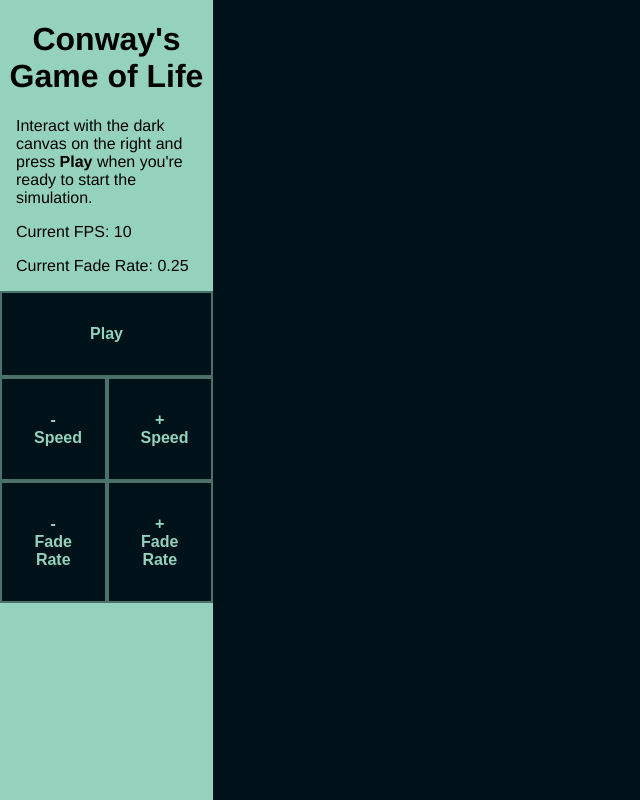
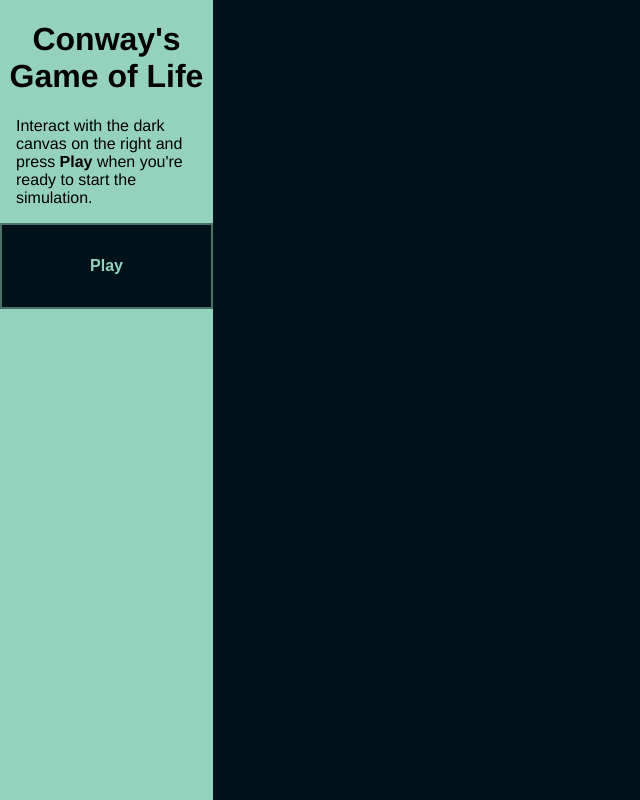
Before and after one commit to fjcmontenegro/conways-game-of-life, a React (Create React App) app: page / in a window 1280 px wide. Shown: the whole page, without its empty margins (0-640 px from the left). Built offline with nearby package versions, Linux system fonts and the light colour scheme.

Commit message:
Remove app controls over animation

```diff
--- a/src/App.tsx
+++ b/src/App.tsx
@@ -1,18 +1,10 @@
 import React, { useState } from 'react'
 import Canvas from './components/Canvas'
 import Info from './components/Info'
-import { INITIAL_FADE_RATE, INITIAL_FPS } from './game/constants/animation'
 import './styles/styles.css'
-
-export const LOWEST_FPS = 1
-export const HIGHEST_FPS = 60
-export const LOWEST_FADE_RATE = 0.0
-export const HIGHEST_FADE_RATE = 1
 
 export default function App(): React.ReactElement {
   const [isPlaying, setIsPlaying] = useState(false)
-  const [fps, setFps] = useState(INITIAL_FPS)
-  const [fadeRate, setFadeRate] = useState(INITIAL_FADE_RATE)
 
   const handleClick = () => {
     setIsPlaying((p) => !p)
@@ -20,29 +12,8 @@ export default function App(): React.ReactElement {
 
   return (
     <div style={style}>
-      <Info
-        onPlay={handleClick}
-        isPlaying={isPlaying}
-        onSpeedDown={() =>
-          setFps((oldFPS) => (oldFPS > LOWEST_FPS ? oldFPS - 1 : oldFPS))
-        }
-        onSpeedUp={() =>
-          setFps((oldFPS) => (oldFPS < HIGHEST_FPS ? oldFPS + 1 : oldFPS))
-        }
-        onFadeRateDown={() =>
-          setFadeRate((oldRate) =>
-            oldRate > LOWEST_FADE_RATE ? oldRate - 0.05 : oldRate,
-          )
-        }
-        onFadeRateUp={() =>
-          setFadeRate((oldRate) =>
-            oldRate < HIGHEST_FADE_RATE ? oldRate + 0.05 : oldRate,
-          )
-        }
-        fps={fps}
-        fadeRate={fadeRate}
-      />
-      <Canvas isPlaying={isPlaying} fps={fps} fadeRate={fadeRate} />
+      <Info onPlay={handleClick} isPlaying={isPlaying} />
+      <Canvas isPlaying={isPlaying} />
     </div>
   )
 }
--- a/src/components/Canvas.tsx
+++ b/src/components/Canvas.tsx
@@ -2,8 +2,8 @@ import React, { useEffect, useRef } from 'react'
 import { Game } from '../game/modules/game'
 
 interface Props {
-  fadeRate: number
-  fps: number
+  fadeRate?: number
+  fps?: number
   isPlaying: boolean
 }
 
@@ -21,18 +21,6 @@ const Canvas = ({ fadeRate, fps, isPlaying }: Props): React.ReactElement => {
   }, [isPlaying])
 
   useEffect(() => {
-    if (gameRef.current) {
-      gameRef.current.setFps(fps)
-    }
-  }, [fps])
-
-  useEffect(() => {
-    if (gameRef.current) {
-      gameRef.current.setFadeRate(fadeRate)
-    }
-  }, [fadeRate])
-
-  useEffect(() => {
     const canvas = canvasRef.current
     const container = containerRef.current
 
@@ -44,7 +32,10 @@ const Canvas = ({ fadeRate, fps, isPlaying }: Props): React.ReactElement => {
           gameRef.current?.resize(container)
         }
         window.addEventListener('resize', resizeCallback)
-        gameRef.current = new Game(canvas, container)
+        gameRef.current = new Game(canvas, container, {
+          fadeRate: fadeRate,
+          fps: fps,
+        })
         gameRef.current.init()
         gameRef.current.mainLoop()
       }
--- a/src/components/Info.tsx
+++ b/src/components/Info.tsx
@@ -1,32 +1,11 @@
 import React from 'react'
-import {
-  HIGHEST_FADE_RATE,
-  HIGHEST_FPS,
-  LOWEST_FADE_RATE,
-  LOWEST_FPS,
-} from '../App'
 
 interface Props {
   isPlaying: boolean
   onPlay: () => void
-  onFadeRateUp: () => void
-  onFadeRateDown: () => void
-  onSpeedUp: () => void
-  onSpeedDown: () => void
-  fps: number
-  fadeRate: number
 }
 
-const Info = ({
-  isPlaying,
-  onPlay,
-  onFadeRateUp,
-  onFadeRateDown,
-  onSpeedDown,
-  onSpeedUp,
-  fps,
-  fadeRate,
-}: Props): React.ReactElement => {
+const Info = ({ isPlaying, onPlay }: Props): React.ReactElement => {
   return (
     <div className="info-container">
       <div>
@@ -36,8 +15,6 @@ const Info = ({
           Interact with the dark canvas on the right and press <b>Play</b> when
           you&apos;re ready to start the simulation.
         </p>
-        <p>Current FPS: {fps}</p>
-        <p>Current Fade Rate: {fadeRate.toFixed(2)}</p>
 
         {/* <p>Rules:</p>
         <ol>
@@ -63,25 +40,6 @@ const Info = ({
       <div className="play-control">
         <button onClick={onPlay}>{isPlaying ? 'Pause' : 'Play'}</button>
       </div>
-      <div className="fps-controls">
-        <button onClick={onSpeedDown} disabled={fps <= LOWEST_FPS}>
-          - Speed
-        </button>
-        <button onClick={onSpeedUp} disabled={fps >= HIGHEST_FPS}>
-          + Speed
-        </button>
-      </div>
-      <div className="fade-controls">
-        <button
-          onClick={onFadeRateDown}
-          disabled={fadeRate <= LOWEST_FADE_RATE}
-        >
-          - Fade Rate
-        </button>
-        <button onClick={onFadeRateUp} disabled={fadeRate >= HIGHEST_FADE_RATE}>
-          + Fade Rate
-        </button>
-      </div>
     </div>
   )
 }
--- a/src/game/constants/animation.ts
+++ b/src/game/constants/animation.ts
@@ -1,2 +1,2 @@
-export const INITIAL_FPS = 10
-export const INITIAL_FADE_RATE = 0.25
+export const DEFAULT_FPS = 12
+export const DEFAULT_FADE_RATE = 1 / 4
--- a/src/game/constants/sizes.ts
+++ b/src/game/constants/sizes.ts
@@ -1 +1 @@
-export const CELL_SIZE = 10
+export const CELL_SIZE = 8
--- a/src/game/modules/game.ts
+++ b/src/game/modules/game.ts
@@ -1,9 +1,14 @@
-import { INITIAL_FADE_RATE, INITIAL_FPS } from '../constants/animation'
 import { CELL_SIZE } from '../constants/sizes'
 import { Grid2D, Point } from '../types/geometry'
 import { clearCanvas } from '../util/canvas'
 import formation1 from '../data/formation1.json'
 import { Grid } from './grid'
+import { DEFAULT_FADE_RATE, DEFAULT_FPS } from '../constants/animation'
+
+type GameConstructorOptions = {
+  fps?: number
+  fadeRate?: number
+}
 
 export class Game {
   canvas: HTMLCanvasElement
@@ -26,7 +31,11 @@ export class Game {
 
   lastLoopPerformance: number[]
 
-  constructor(canvas: HTMLCanvasElement, container: HTMLDivElement) {
+  constructor(
+    canvas: HTMLCanvasElement,
+    container: HTMLDivElement,
+    options?: GameConstructorOptions,
+  ) {
     this.canvas = canvas
     this.canvas.height = container.clientHeight
     this.canvas.width = container.clientWidth
@@ -44,8 +53,8 @@ export class Game {
     this.isPlaying = false
 
     this.lastFrame = 0
-    this.fps = INITIAL_FPS
-    this.fadeRate = INITIAL_FADE_RATE
+    this.fps = options?.fps ?? DEFAULT_FPS
+    this.fadeRate = options?.fadeRate ?? DEFAULT_FADE_RATE
 
     this.lastLoopPerformance = []
   }
--- a/src/game/modules/grid.ts
+++ b/src/game/modules/grid.ts
@@ -83,11 +83,11 @@ export class Grid {
     return neighbors.filter((cell) => cell === 1).length
   }
 
-  export() {
+  export(): string {
     return JSON.stringify(this.cells)
   }
 
-  import(jsonGrid: Grid2D) {
+  import(jsonGrid: Grid2D): void {
     this.cells = jsonGrid
   }
 }
```
